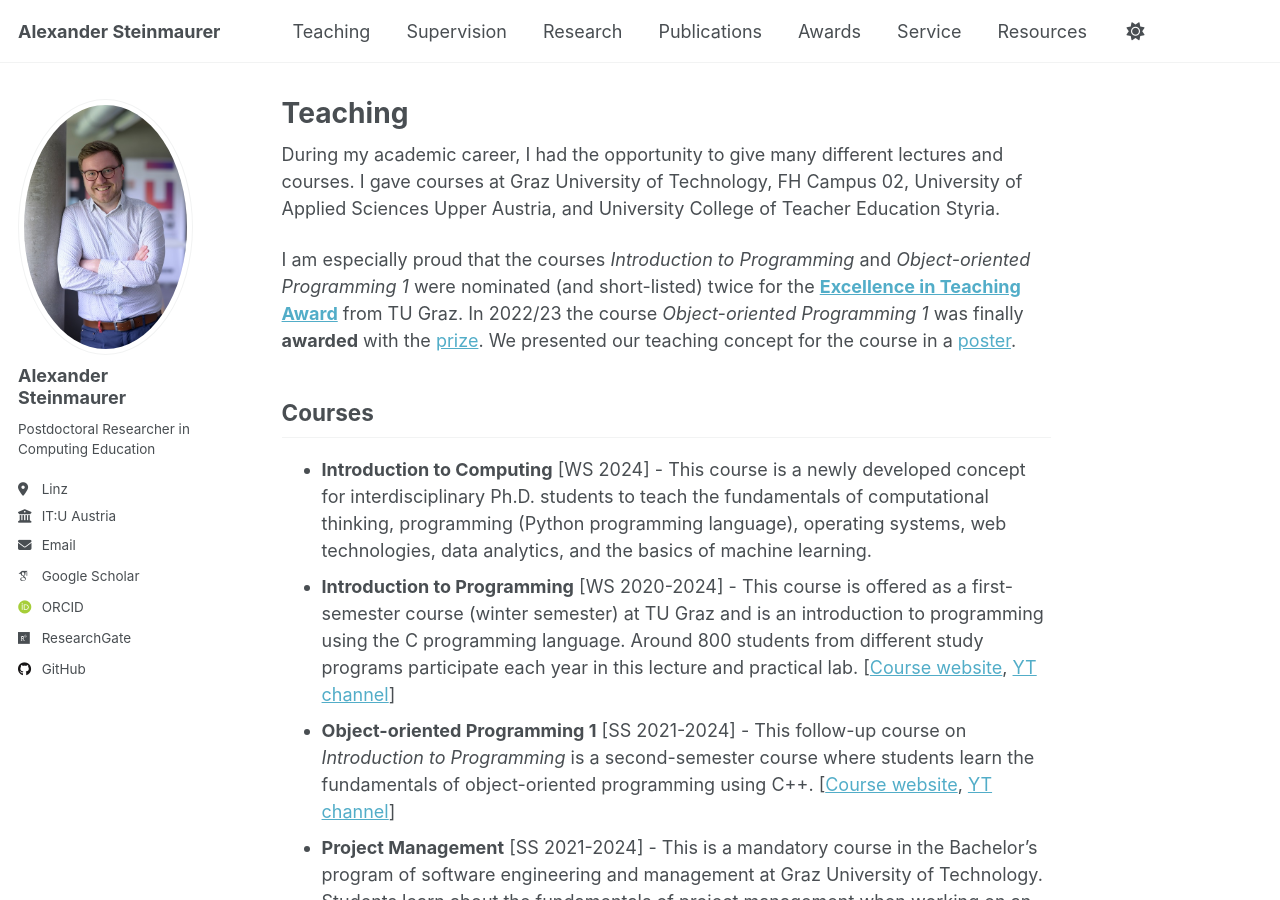
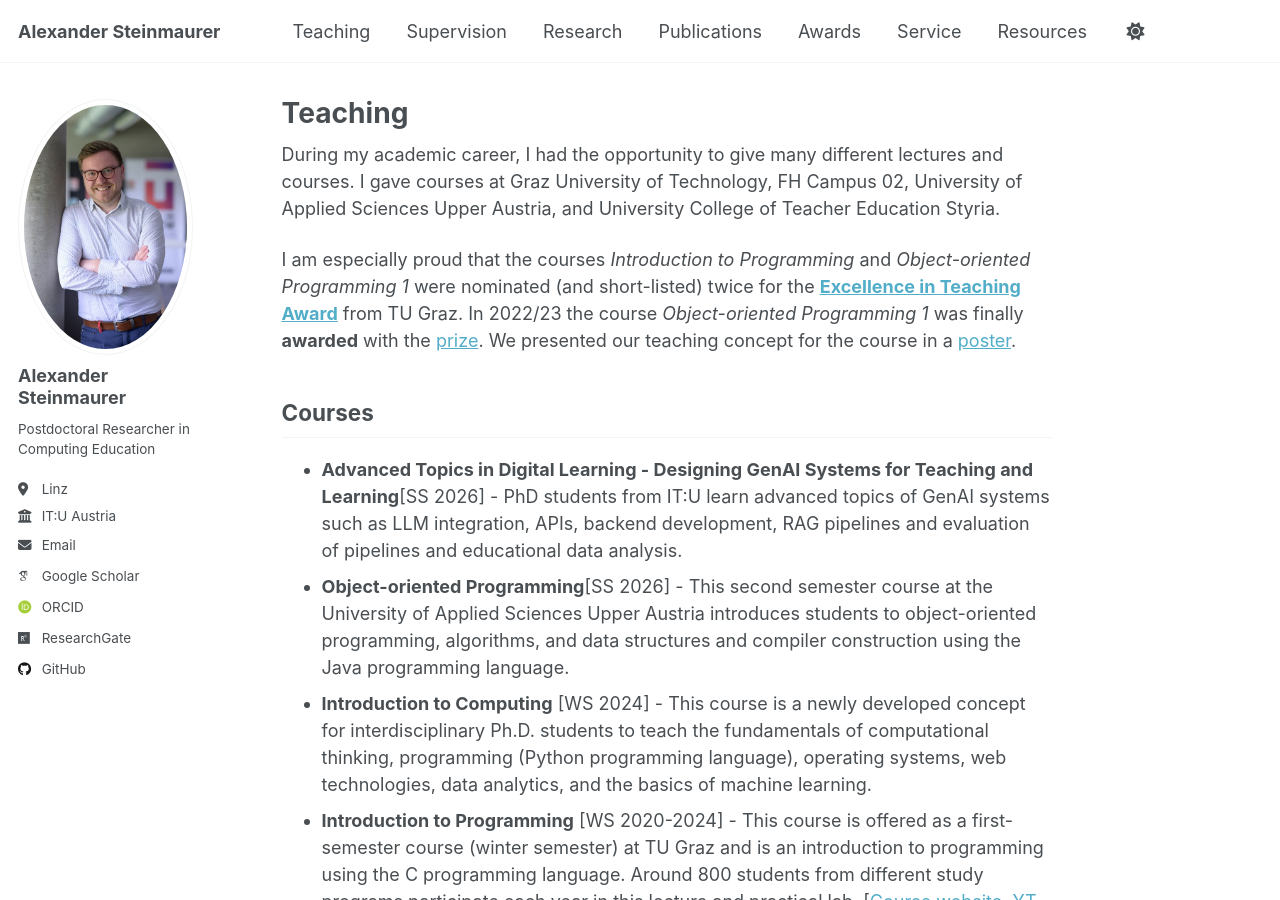
Before and after one commit to xstone93/xstone93.github.io, a Jekyll site: the page built from _pages/teaching.md, in a window 1280 px wide and 900 px high. Built offline with Jekyll 4.4.1, drawn with Linux system fonts in a browser that asks for light colours; some web fonts are replaced; a script that is not in the unit is left out.

Commit message:
Add new courses for SS 2026 and update descriptions

```diff
--- a/_pages/teaching.md
+++ b/_pages/teaching.md
@@ -11,6 +11,8 @@ I am especially proud that the courses *Introduction to Programming* and *Object
 In 2022/23 the course *Object-oriented Programming 1* was finally **awarded** with the [prize](https://www.tugraz.at/tu-graz/services/news-stories/tu-graz-news/einzelansicht/article/tu-graz-praemiert-herausragende-wissensvermittlung). We presented our teaching concept for the course in a [poster](https://steinmaurer.cc/awards/2022-pfel.pdf).
 
 ## Courses
+- **Advanced Topics in Digital Learning - Designing GenAI Systems for Teaching and Learning**\[SS 2026\] - PhD students from IT:U learn advanced topics of GenAI systems such as LLM integration, APIs, backend development, RAG pipelines and evaluation of pipelines and educational data analysis.
+- **Object-oriented Programming**\[SS 2026\] - This second semester course at the University of Applied Sciences Upper Austria introduces students to object-oriented programming, algorithms, and data structures and compiler construction using the Java programming language.
 - **Introduction to Computing** \[WS 2024\] - This course is a newly developed concept for interdisciplinary Ph.D. students to teach the fundamentals of computational thinking, programming (Python programming language), operating systems, web technologies, data analytics, and the basics of machine learning.
 - **Introduction to Programming** \[WS 2020-2024\]  - This course is offered as a first-semester course (winter semester) at TU Graz and is an introduction to programming using the C programming language. Around 800 students from different study programs participate each year in this lecture and practical lab. \[[Course website](https://coding.tugraz.at/), [YT channel](https://www.youtube.com/@codingtugraz)\]
 - **Object-oriented Programming 1**  \[SS 2021-2024\] - This follow-up course on *Introduction to Programming* is a second-semester course where students learn the fundamentals of object-oriented programming using C++.  \[[Course website](https://coding.tugraz.at/), [YT channel](https://www.youtube.com/@codingtugraz)\]
```
